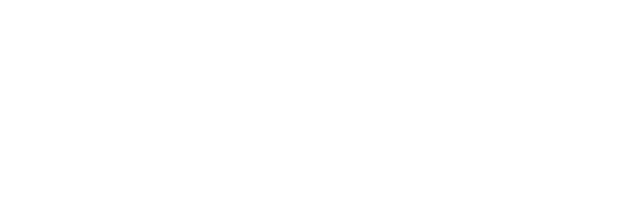
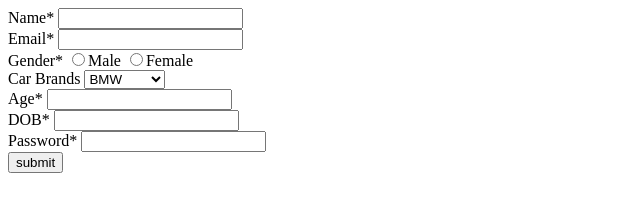
Before and after one commit to acciojob/signup-form-car-surajsharmacode, a website: page main.html in a window 1280 px wide. Shown: the whole page, without its empty margins (0-640 px from the left). Drawn offline with Linux system fonts and the light colour scheme.

Commit message:
created a submission

```diff
--- a/main.html
+++ b/main.html
@@ -8,6 +8,38 @@
 
 <body>
 	<!-- the entire body must be written by student -->
+	<form method="get">
+			<label for="name" >Name*</label>
+	    	<input type="text" id="name">
+		 <br/>
+
+			<label for="email" >Email*</label>
+	    	<input type="email" id="email">
+		<br/>
+
+			<label for="gender" >Gender*</label>
+	    	<input type="radio"  name="gender" id="gender" value="male">Male
+		<input type="radio"  name="gender" id="gender" value="female">Female
+		<br/>
+
+		<label for="cars"> Car Brands</label>
+		<select  id="cars">
+			<option value="BMW">BMW</option>
+			<option value="Audi">Audi</option>
+			<option value="Mercedez">Mercedez</option>
+		</select>
+			<br/>
+				<label for="age" >Age*</label>
+	        	<input type="number" id="age">
+		<br/>
+				<label for="dop" >DOB*</label>
+	        	<input type="datetime" id="dop">
+		<br/>
+				<label for="password" >Password*</label>
+	        	<input type="password" id="password">
+		<br/>
+		<button type="submit">submit</button>
+	</form>
     <script type="text/javascript" src="./script.js">
 </script>
 
```
